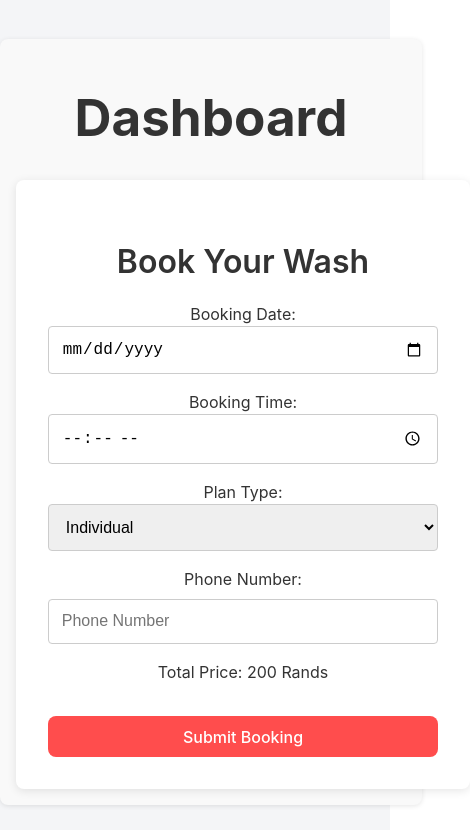
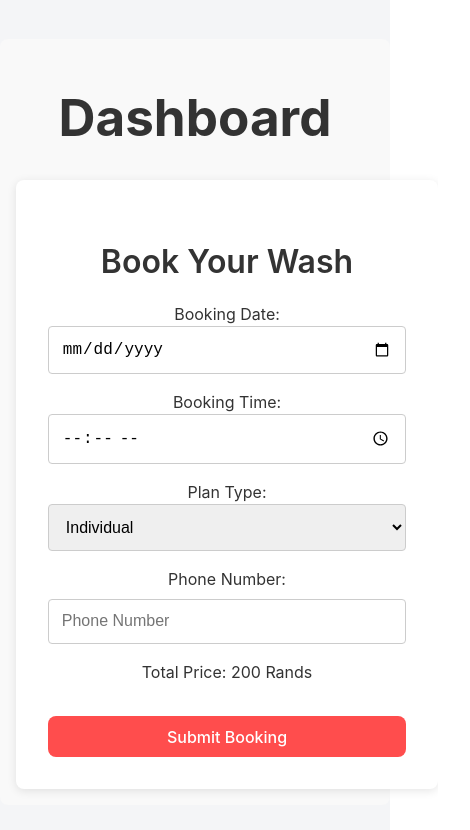
Before and after one commit to ST10317078/car-wash-app, a React (Vite) app: page /dashboard in a window 390 px wide. Shown: the top 830 px of the page, 470 px wide, since content can reach past the window. Built offline with nearby package versions, Linux system fonts and the light colour scheme.

Commit message:
Update Dashboard.css

```diff
--- a/src/components/Dashboard.css
+++ b/src/components/Dashboard.css
@@ -1,16 +1,20 @@
 /* src/components/Dashboard.css */
 
 .dashboard-container {
+  max-width: 100%; /* Allow container to use full width on smaller screens */
   width: 100%;
-  max-width: 600px;
-  margin: 20px auto;
+  margin: 0 auto; /* Center the container */
+  padding: 1rem;
   background-color: #f9f9f9;
   border-radius: 8px;
+  box-shadow: 0 2px 10px rgba(0, 0, 0, 0.1);
+  box-sizing: border-box; /* Ensure padding is included in the width */
 }
 
 form {
   display: flex;
   flex-direction: column;
+  width: 100%; /* Make sure the form takes up the full width */
 }
 
 h2 {
@@ -27,8 +31,8 @@ select {
   border-radius: 4px;
   margin-bottom: 1rem;
   font-size: 1rem;
-  width: 100%; /* Ensure inputs take the full width */
-  box-sizing: border-box;
+  width: 100%; /* Ensure inputs take up the full width */
+  box-sizing: border-box; /* Include padding within the width */
 }
 
 button {
@@ -40,6 +44,8 @@ button {
   cursor: pointer;
   transition: background-color 0.3s;
   font-size: 1rem;
+  width: 100%; /* Ensure the button spans full width */
+  box-sizing: border-box; /* Include padding within the width */
 }
 
 button:hover {
@@ -56,29 +62,30 @@ li {
   border-bottom: 1px solid #ddd;
 }
 
-.error-message {
-  color: red;
+.error-message,
+.success-message {
   font-size: 0.9rem;
   margin-top: 1rem;
   text-align: center;
 }
 
+.error-message {
+  color: red;
+}
+
 .success-message {
   color: green;
-  font-size: 0.9rem;
-  margin-top: 1rem;
-  text-align: center;
 }
 
 /* Responsive adjustments */
 @media (max-width: 600px) {
   .dashboard-container {
     padding: 1rem;
-    box-shadow: 0 1px 5px rgba(0, 0, 0, 0.1);
+    box-shadow: none; /* Reduce box shadow on smaller screens */
   }
 
   h2 {
-    font-size: 1.5rem;
+    font-size: 1.3rem;
   }
 
   button {
```
